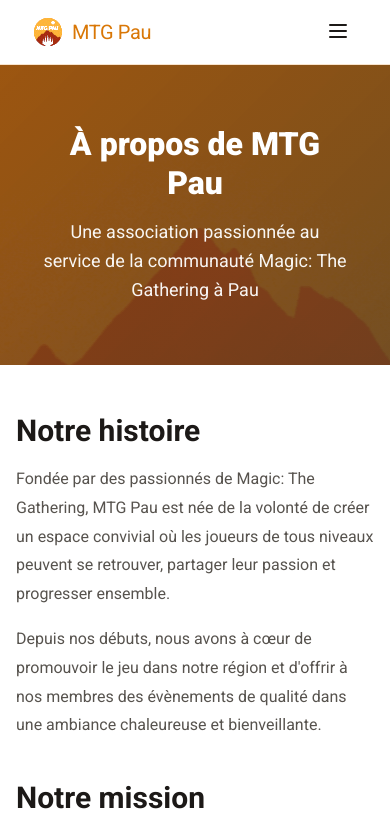
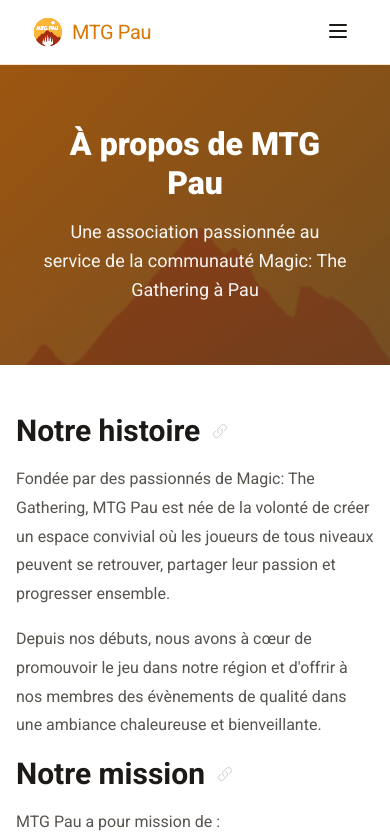
Before and after one commit to MTGPau/mtgpau, a Vue app in the folder frontend/: page /about in a window 390 px wide. Shown: the top 837 px of the page. Built offline with nearby package versions, Linux system fonts and the light colour scheme.

Commit message:
feat(mtgpau): add anchor feature

```diff
--- /dev/null
+++ b/frontend/src/components/SectionHeading.vue
@@ -0,0 +1,147 @@
+<template>
+  <component :is="tag" :id="anchor" class="section-heading">
+    <slot />
+    <button
+      v-if="anchor"
+      @click="copyLink"
+      class="anchor-link-btn"
+      :aria-label="`Copier le lien vers ${anchor}`"
+      type="button"
+    >
+      <svg
+        xmlns="http://www.w3.org/2000/svg"
+        fill="none"
+        viewBox="0 0 24 24"
+        stroke-width="1.5"
+        stroke="currentColor"
+        class="link-icon"
+      >
+        <path
+          stroke-linecap="round"
+          stroke-linejoin="round"
+          d="M13.19 8.688a4.5 4.5 0 011.242 7.244l-4.5 4.5a4.5 4.5 0 01-6.364-6.364l1.757-1.757m13.35-.622l1.757-1.757a4.5 4.5 0 00-6.364-6.364l-4.5 4.5a4.5 4.5 0 001.242 7.244"
+        />
+      </svg>
+      <span v-if="showCopied" class="copied-tooltip">Copié !</span>
+    </button>
+  </component>
+</template>
+
+<script setup lang="ts">
+import { ref } from 'vue'
+
+interface Props {
+  tag?: 'h1' | 'h2' | 'h3' | 'h4' | 'h5' | 'h6'
+  anchor?: string
+}
+
+const props = withDefaults(defineProps<Props>(), {
+  tag: 'h2',
+})
+
+const showCopied = ref(false)
+
+const copyLink = async () => {
+  if (!props.anchor) return
+
+  const url = `${window.location.origin}${window.location.pathname}#${props.anchor}`
+
+  try {
+    await navigator.clipboard.writeText(url)
+    showCopied.value = true
+    setTimeout(() => {
+      showCopied.value = false
+    }, 2000)
+  } catch (err) {
+    console.error('Failed to copy link:', err)
+  }
+}
+</script>
+
+<style scoped>
+.section-heading {
+  position: relative;
+  display: inline-flex;
+  align-items: center;
+  gap: 0.5rem;
+  scroll-margin-top: 100px;
+  margin: 0 auto;
+}
+
+.anchor-link-btn {
+  position: relative;
+  display: inline-flex;
+  align-items: center;
+  justify-content: center;
+  padding: 0.25rem;
+  background: none;
+  border: none;
+  cursor: pointer;
+  transition:
+    opacity 0.2s ease,
+    color 0.2s ease;
+  color: var(--color-text-soft);
+  opacity: 0.3;
+}
+
+.anchor-link-btn:hover {
+  opacity: 1;
+  color: var(--color-primary);
+}
+
+.anchor-link-btn:focus {
+  outline: 2px solid var(--color-primary);
+  outline-offset: 2px;
+  border-radius: 0.25rem;
+}
+
+.link-icon {
+  width: 1.25rem;
+  height: 1.25rem;
+}
+
+.copied-tooltip {
+  position: absolute;
+  top: -2rem;
+  left: 50%;
+  transform: translateX(-50%);
+  background-color: var(--color-primary);
+  color: var(--color-white);
+  padding: 0.25rem 0.75rem;
+  border-radius: 0.375rem;
+  font-size: 0.75rem;
+  font-weight: 600;
+  white-space: nowrap;
+  pointer-events: none;
+  animation: fadeIn 0.2s ease;
+  box-shadow: 0 2px 8px rgba(0, 0, 0, 0.15);
+}
+
+.copied-tooltip::after {
+  content: '';
+  position: absolute;
+  top: 100%;
+  left: 50%;
+  transform: translateX(-50%);
+  border: 4px solid transparent;
+  border-top-color: var(--color-primary);
+}
+
+@keyframes fadeIn {
+  from {
+    opacity: 0;
+    transform: translateX(-50%) translateY(-4px);
+  }
+  to {
+    opacity: 1;
+    transform: translateX(-50%) translateY(0);
+  }
+}
+
+@media (max-width: 768px) {
+  .link-icon {
+    width: 1rem;
+    height: 1rem;
+  }
+}
+</style>
--- a/frontend/src/router/index.ts
+++ b/frontend/src/router/index.ts
@@ -1,5 +1,17 @@
 import { createRouter, createWebHistory } from 'vue-router'
 import HomeView from '../views/HomeView.vue'
+
+function getScrollOffset(): number {
+  const width = window.innerWidth
+
+  if (width < 768) {
+    return 80
+  } else if (width < 1024) {
+    return 100
+  } else {
+    return 120
+  }
+}
 
 const router = createRouter({
   history: createWebHistory(import.meta.env.BASE_URL),
@@ -41,9 +53,15 @@
       meta: { title: 'Open Qualifier CDF - MTG Pau' },
     },
   ],
-  scrollBehavior(_to, _from, savedPosition) {
+  scrollBehavior(to, _from, savedPosition) {
     if (savedPosition) {
       return savedPosition
+    } else if (to.hash) {
+      return {
+        el: to.hash,
+        behavior: 'smooth',
+        top: getScrollOffset(),
+      }
     } else {
       return { top: 0 }
     }
--- a/frontend/src/views/AboutView.vue
+++ b/frontend/src/views/AboutView.vue
@@ -1,6 +1,6 @@
 <template>
   <div class="about">
-    <section class="page-hero">
+    <section id="hero" class="page-hero">
       <div class="container">
         <h1 class="page-title">{{ hero.title }}</h1>
         <p class="page-subtitle">{{ hero.subtitle }}</p>
@@ -11,18 +11,23 @@
       <div class="container">
         <div class="content-layout">
           <div class="content-main">
-            <h2>{{ history.title }}</h2>
+            <div id="history">
+              <SectionHeading anchor="history">{{ history.title }}</SectionHeading>
               <p v-for="(paragraph, index) in history.paragraphs" :key="index">
                 {{ paragraph }}
               </p>
+            </div>
 
-            <h2>{{ mission.title }}</h2>
+            <div id="mission">
+              <SectionHeading anchor="mission">{{ mission.title }}</SectionHeading>
               <p>{{ mission.intro }}</p>
               <ul class="mission-list">
                 <li v-for="(item, index) in mission.items" :key="index">{{ item }}</li>
               </ul>
+            </div>
 
-            <h2>{{ formats.title }}</h2>
+            <div id="formats">
+              <SectionHeading anchor="formats">{{ formats.title }}</SectionHeading>
               <p>{{ formats.intro }}</p>
               <div class="format-grid">
                 <div v-for="format in formats.items" :key="format.name" class="format-card">
@@ -31,9 +36,10 @@
                 </div>
               </div>
             </div>
+          </div>
 
           <aside class="content-sidebar">
-            <div class="info-card">
+            <div id="info" class="info-card">
               <h3>{{ info.title }}</h3>
               <div class="info-item">
                 <h4>{{ info.items.membership.title }}</h4>
@@ -49,7 +55,7 @@
               </div>
             </div>
 
-            <div class="cta-card">
+            <div id="contact" class="cta-card">
               <h3>{{ joinCta.title }}</h3>
               <p>{{ joinCta.description }}</p>
               <RouterLink to="/contact" class="btn btn-primary">Nous contacter</RouterLink>
@@ -65,6 +71,7 @@
 import { RouterLink } from 'vue-router'
 import dataService from '@/services/dataService'
 import { useSeo } from '@/composables/useSeo'
+import SectionHeading from '@/components/SectionHeading.vue'
 import type { Hero, History, Mission, Formats, Format, Info, CTA } from '@/types/data'
 
 const hero = dataService.get('about.hero', { title: '', subtitle: '' }) as Hero
@@ -159,6 +166,17 @@
 }
 
 .content-main h2:first-child {
+  margin-top: 0;
+}
+
+.content-main :deep(.section-heading) {
+  margin-top: 2.5rem;
+  margin-bottom: 1rem;
+  color: var(--color-text);
+  display: flex;
+}
+
+.content-main div:first-child :deep(.section-heading) {
   margin-top: 0;
 }
 
--- a/frontend/src/views/ContactView.vue
+++ b/frontend/src/views/ContactView.vue
@@ -1,6 +1,6 @@
 <template>
   <div class="contact">
-    <section class="page-hero">
+    <section id="hero" class="page-hero">
       <div class="container">
         <h1 class="page-title">Nous contacter</h1>
         <p class="page-subtitle">
@@ -12,7 +12,7 @@
     <section class="section">
       <div class="container">
         <div class="contact-layout">
-          <div class="contact-info">
+          <div id="info" class="contact-info">
             <h2>Rejoignez MTG Pau</h2>
             <p>
               Devenez membre de notre association et profitez d'une communauté passionnée de Magic:
@@ -31,7 +31,7 @@
             </div>
           </div>
 
-          <div class="contact-actions-container">
+          <div id="contact-methods" class="contact-actions-container">
             <h2>Comment nous contacter ?</h2>
             <p class="action-intro">
               Choisissez le moyen de communication qui vous convient le mieux
--- a/frontend/src/views/HomeView.vue
+++ b/frontend/src/views/HomeView.vue
@@ -1,13 +1,13 @@
 <template>
   <div class="home">
-    <section class="hero">
+    <section id="hero" class="hero">
       <div class="hero-content">
         <h1 class="hero-title">{{ hero.title }}</h1>
         <p class="hero-subtitle">{{ hero.subtitle }}</p>
       </div>
     </section>
 
-    <section class="section">
+    <section id="features" class="section">
       <div class="container">
         <div class="intro-grid">
           <div v-for="feature in features" :key="feature.title" class="intro-card">
@@ -62,7 +62,7 @@
       </div>
     </section>
 
-    <section class="section">
+    <section id="contact" class="section">
       <div class="container">
         <div class="cta-section">
           <div class="cta-box">
```
Also changed, not shown: frontend/src/views/CRView.vue (+42 -13 lines), frontend/src/views/EventsView.vue (+14 -6 lines), frontend/src/views/OpenQualifierCDFView.vue (+29 -26 lines), 1 other file (tests, documents, lock files or other folders). Lines whose indentation alone changed are shown as unchanged.
